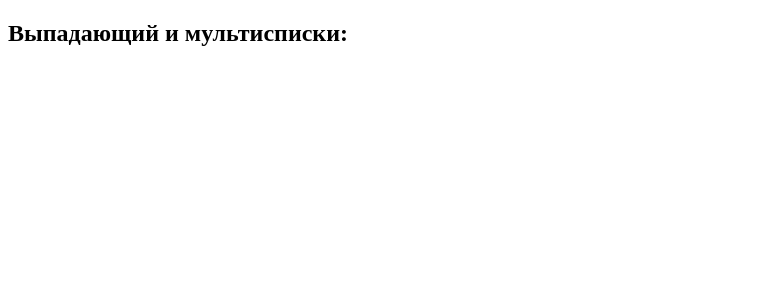
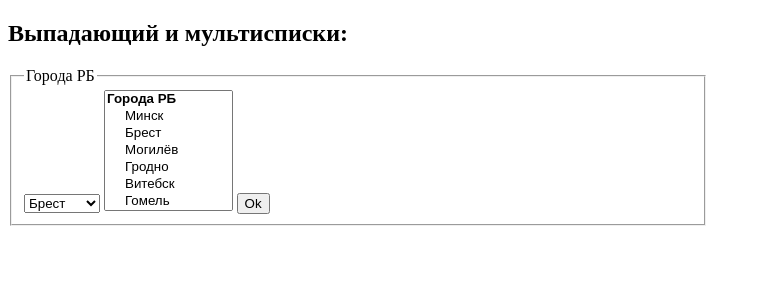
Before and after one commit to SergMaks/Sergey_Maksimov, a plain HTML site: page lessons/home/05_HTML/base/index6.html in a window 1280 px wide. Shown: the whole page, without its empty margins (0-759 px from the left). Drawn offline with Linux system fonts and the light colour scheme.

Commit message:
finished

```diff
--- a/lessons/home/05_HTML/base/index6.html
+++ b/lessons/home/05_HTML/base/index6.html
@@ -13,4 +13,37 @@
 
     <h2>Выпадающий и мультисписки:</h2>
     <form action="http://fe.it-academy.by/TestForm.php" method="post" target="_blank">
+        <fieldset>
+            <legend>Города РБ</legend>
+
+            <select name="list1">
+                <option value="val1">Брест</option>
+                <option value="val2">Минск</option>
+                <option value="val3">Могилёв</option>
+                <option value="val4">Гродно</option>
+                <option value="val5">Витебск</option>
+                <option value="val6">Гомель</option>
+            </select>
+
+            <select name="list" size="7">
+                <optgroup label="Города РБ">
+                    <option value="1">Минск</option>
+                    <option value="2">Брест</option>
+                    <option value="3">Могилёв</option>
+                    <option value="4">Гродно</option>
+                    <option value="5">Витебск</option>
+                    <option value="6">Гомель</option>
+                </optgroup>
+                <optgroup label="Города России">
+                    <option value="6">Москва</option>
+                    <option value="7">Санкт-Петербург</option>
+                    <option value="8">Екатеринбург</option>
+                    <option value="9">Рязань</option>
+                </optgroup>
+            </select>
+            <input type="submit" value="Ok">
+        </fieldset>
     </form>
+
+</body>
+</html>
```
Also changed, not shown: lessons/home/05_HTML/base/index7.html (+7 -0 lines), lessons/home/05_HTML/base/index8.html (+6 -0 lines).
